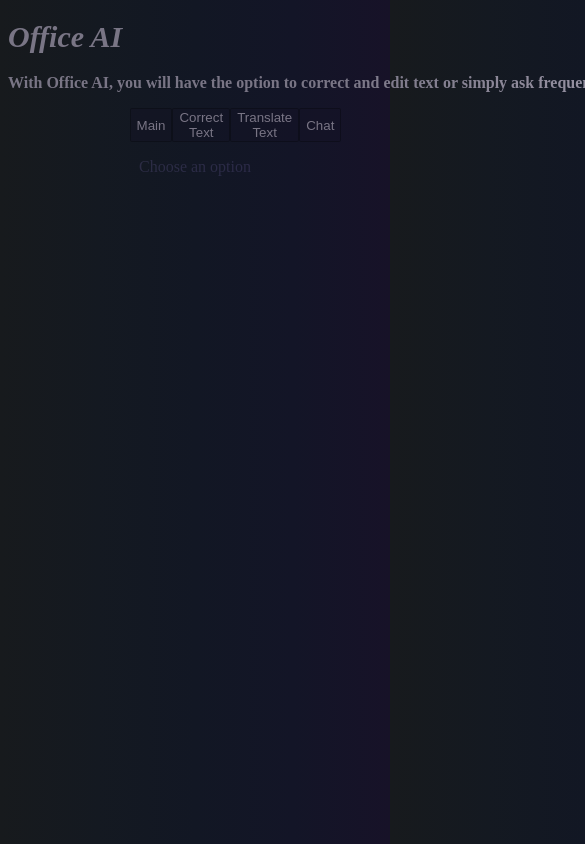
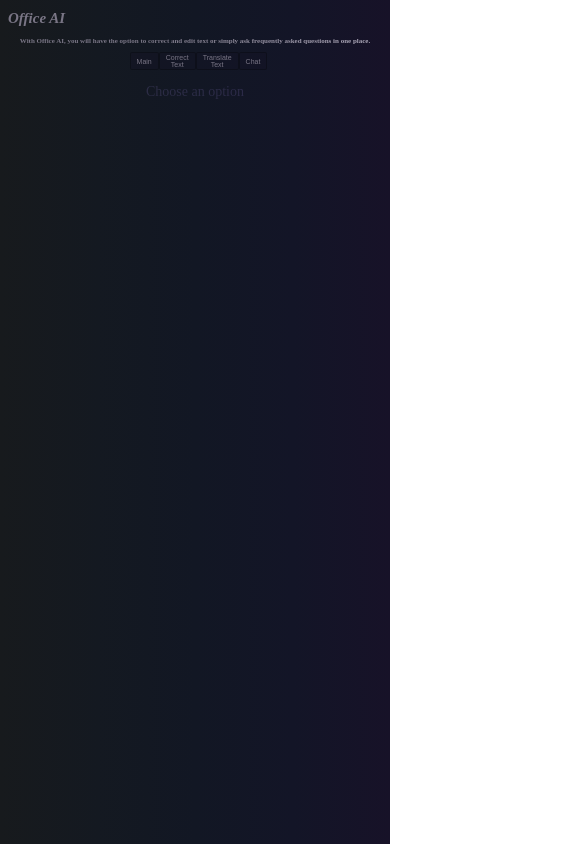
Before and after one commit to andresg19/office-ai, a React (Vite) app in the folder client/: page / in a window 390 px wide. Shown: the top 844 px of the page, 585 px wide, since content can reach past the window. Built offline with nearby package versions, Linux system fonts and the light colour scheme; a web font is replaced by a local one.

Commit message:
mobile css

```diff
--- a/client/src/Styles/Buttons.module.css
+++ b/client/src/Styles/Buttons.module.css
@@ -36,3 +36,11 @@ border-color: rgba(0, 0, 0, 0.294);
         width: 100%;
     }
 }
+
+@media screen and (min-width: 200px) and (max-width: 490px) {
+
+    .btn {
+        font-size: 7px;
+        width: 100%;
+    }
+}
--- a/client/src/Styles/Correct.module.css
+++ b/client/src/Styles/Correct.module.css
@@ -110,3 +110,19 @@ border-color: rgba(0, 0, 0, 0.294);
         font-size: 12px;
       }
     }
+
+
+    @media screen and (min-width: 200px) and (max-width: 490px) {
+      .container {
+        width: 100%;
+      }
+      .input{
+        font-size: 12px;
+      }
+      .output p {
+        font-size: 12px;
+      }
+      .btn {
+        font-size: 12px;
+      }
+    }
--- a/client/src/Styles/Home.module.css
+++ b/client/src/Styles/Home.module.css
@@ -29,6 +29,9 @@ margin-right: auto;
      .about {
           font-size: 12px;
      }
+     .choose {
+          font-size: 11px;
+     }
    }
 
    @media screen and (min-width: 490px) and (max-width: 720px) {
@@ -38,4 +41,19 @@ margin-right: auto;
      .about {
           font-size: 9px;
      }
+     .choose {
+          font-size: 8px;
+     }
    }
+
+   @media screen and (min-width: 200px) and (max-width: 490px) {
+     .title {
+          font-size: 15px;
+     }
+     .about {
+          font-size: 7px;
+     }
+     .choose {
+          font-size: 14px;
+     }
+   }
```
